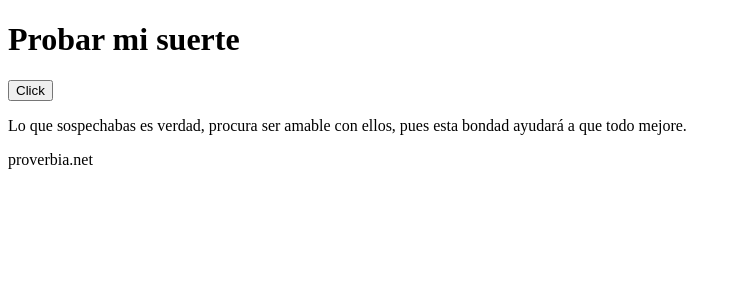
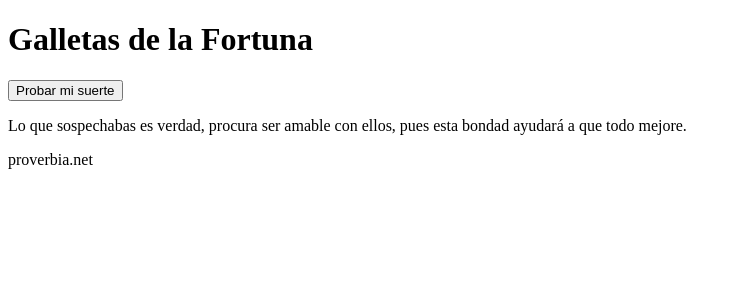
Before and after one commit to danielPomo/fortune-cookie, a React (Vite) app: page / in a window 1280 px wide. Shown: the top 300 px of the page, without its empty margins (0-741 px from the left). Built offline with nearby package versions, Linux system fonts and the light colour scheme.

Commit message:
I finished structuring the components, they are working properly

```diff
--- a/src/App.jsx
+++ b/src/App.jsx
@@ -12,9 +12,9 @@ function App() {
   }
   return (
     <div className="App">
-      <h1>Probar mi suerte</h1>
+      <h1>Galletas de la Fortuna</h1>
       <button
-      onClick = {changeFortune}>Click</button>
+      onClick = {changeFortune}>Probar mi suerte</button>
       <FortuneCard
       quote = {quotes[index]}
       />
```
